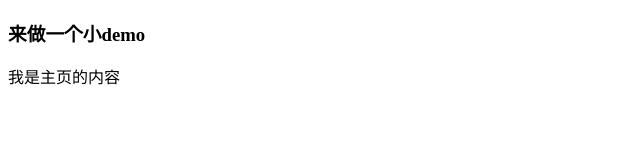
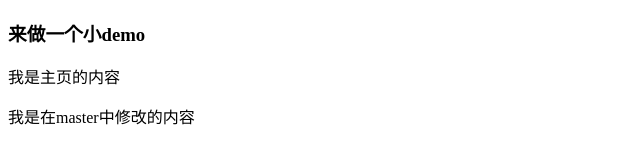
Before and after one commit to Elieen-jiang/demo, a plain HTML site: page index.html in a window 1280 px wide. Shown: the whole page, without its empty margins (0-640 px from the left). Drawn offline with Linux system fonts and the light colour scheme.

Commit message:
这是我在master上面添加的内容

```diff
--- a/index.html
+++ b/index.html
@@ -9,5 +9,7 @@
 
 	<p>我是主页的内容</p>
 
+	<div>我是在master中修改的内容</div>
+
 </body>
 </html>
```
Also changed, not shown: 1 other file.
